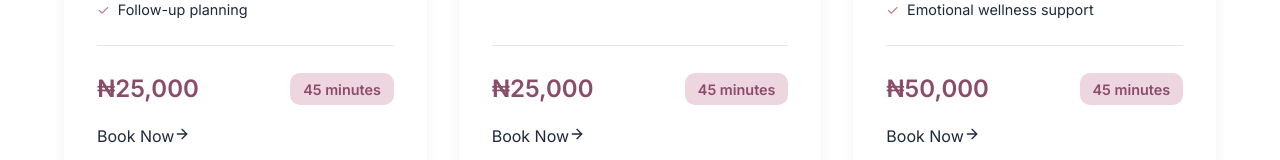
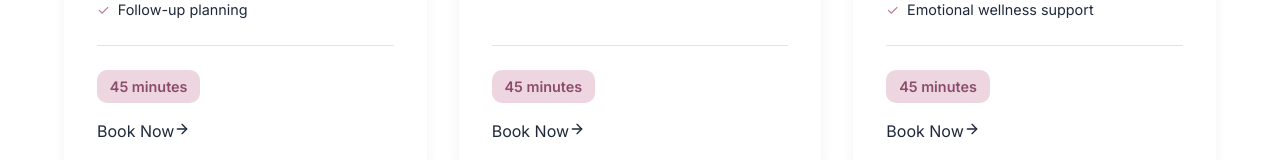
Before and after one commit to Hackyhus/icare4women-web, a Next.js app: page /services in a window 1280 px wide. Shown: the part 708-868 px from the top of the page. Built offline with nearby package versions, Linux system fonts and the light colour scheme; no server answers.

Commit message:
Hide prices until checkout

```diff
--- a/src/app/book/BookClient.tsx
+++ b/src/app/book/BookClient.tsx
@@ -183,7 +183,8 @@ function BookContent() {
                     </div>
                     <p style={{ fontSize: "0.9rem", color: "var(--rc-text-light)", marginBottom: "1rem" }}>{service.whoItsFor}</p>
                     <div style={{ marginTop: "auto", display: "flex", justifyContent: "space-between", alignItems: "center" }}>
-                      <span style={{ fontWeight: "700", color: "var(--rc-primary-dark)", fontSize: "1.2rem" }}>{service.priceStr}</span>
+                      {/* Price removed until Step 2 */}
+
                       <span style={{ fontSize: "0.85rem", color: "var(--rc-text-light)" }}>45 mins</span>
                     </div>
                   </div>
--- a/src/components/ui/ServiceCard.tsx
+++ b/src/components/ui/ServiceCard.tsx
@@ -57,9 +57,8 @@ export default function ServiceCard({
         gap: "1rem"
       }}>
         <div style={{ display: "flex", justifyContent: "space-between", alignItems: "center", flexWrap: "wrap", gap: "0.5rem" }}>
-          {priceStr && (
-            <span style={{ fontSize: "1.5rem", fontWeight: "700", color: "var(--rc-primary-dark)" }}>{priceStr}</span>
-          )}
+          {/* Price removed until checkout */}
+
           <span style={{ fontSize: "0.9rem", background: "var(--rc-primary-light)", color: "var(--rc-primary-dark)", padding: "0.3rem 0.8rem", borderRadius: "10px", fontWeight: "600" }}>
             {durationStr}
           </span>
```
